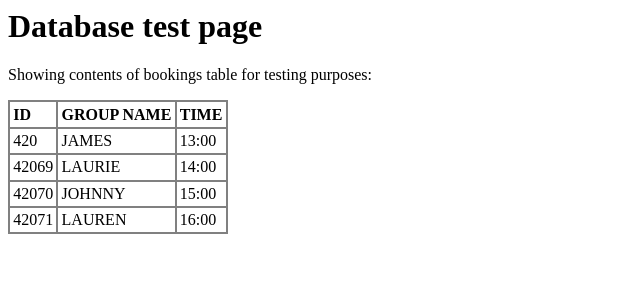
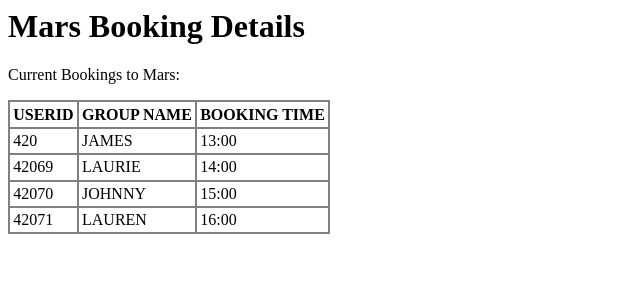
Before and after one commit to alari453/booking-application, a PHP site: page / in a window 1280 px wide. Shown: the top 300 px of the page, without its empty margins (0-640 px from the left). Run offline with PHP 8.4, Linux system fonts and the light colour scheme; data comes from the database, SQL or seed files in the repository.

Commit message:
updated index files

```diff
--- a/www/index.php
+++ b/www/index.php
@@ -1,6 +1,7 @@
+<!--To display data:-->
 <!DOCTYPE HTML PUBLIC "-//IETF//DTD HTML//EN">
 <html>
-<head><title>Database test page</title>
+<head><title>Mars Booking Details</title>
     <style>
     th { text-align: left; }
 
@@ -16,15 +17,14 @@ th, td {
 </head>
 
   <body>
-<h1>Database test page</h1>
-
-<p>Showing contents of bookings table for testing purposes:</p>
+  <h1>Mars Booking Details</h1>
+  <p>Current Bookings to Mars:</p> <!--Testing Purposes-->
 
         <table border="2">
-<tr><th>ID</th><th>GROUP NAME</th><th>TIME</th></tr>
+        <tr><th>USERID</th><th>GROUP NAME</th><th>BOOKING TIME</th></tr>
 
+        <!--Call information from the database:-->
         <?php
-
         $db_host   = '192.168.2.13';
         $db_name   = 'bookings';
         $db_user   = 'user1';
@@ -39,8 +39,8 @@ $q = $pdo->query("SELECT * FROM schedule");
         while($row = $q->fetch()){
           echo "<tr><td>".$row["bookingID"]."</td><td>".$row["groupName"]."</td><td>".$row["time"]."</td></tr>\n";
         }
+        ?>
 
-?>
         </table>
   </body>
 </html>
```
Also changed, not shown: client/index.php (+8 -7 lines), 2 other files. Lines whose indentation alone changed are shown as unchanged.
